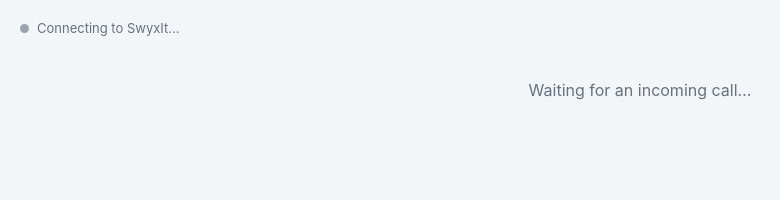
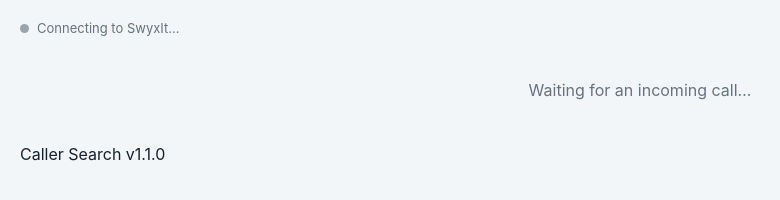
Before and after one commit to mrussell1958/swyxit-caller-search, a website built with Vite: page index.html in a window 1280 px wide. Shown: the whole page, without its empty margins (0-780 px from the left). Built offline with nearby package versions, Linux system fonts and the light colour scheme; what @enreachde/swyx-web-extension-sdk would draw is missing.

Commit message:
Add v1.1.0 version marker

```diff
--- a/index.html
+++ b/index.html
@@ -27,6 +27,7 @@
 
       <p id="empty" class="empty">Waiting for an incoming call…</p>
       <p id="error" class="error" role="alert" hidden></p>
+      <p class="version">Caller Search v1.1.0</p>
     </main>
 
     <script type="module" src="/src/main.ts"></script>
```
